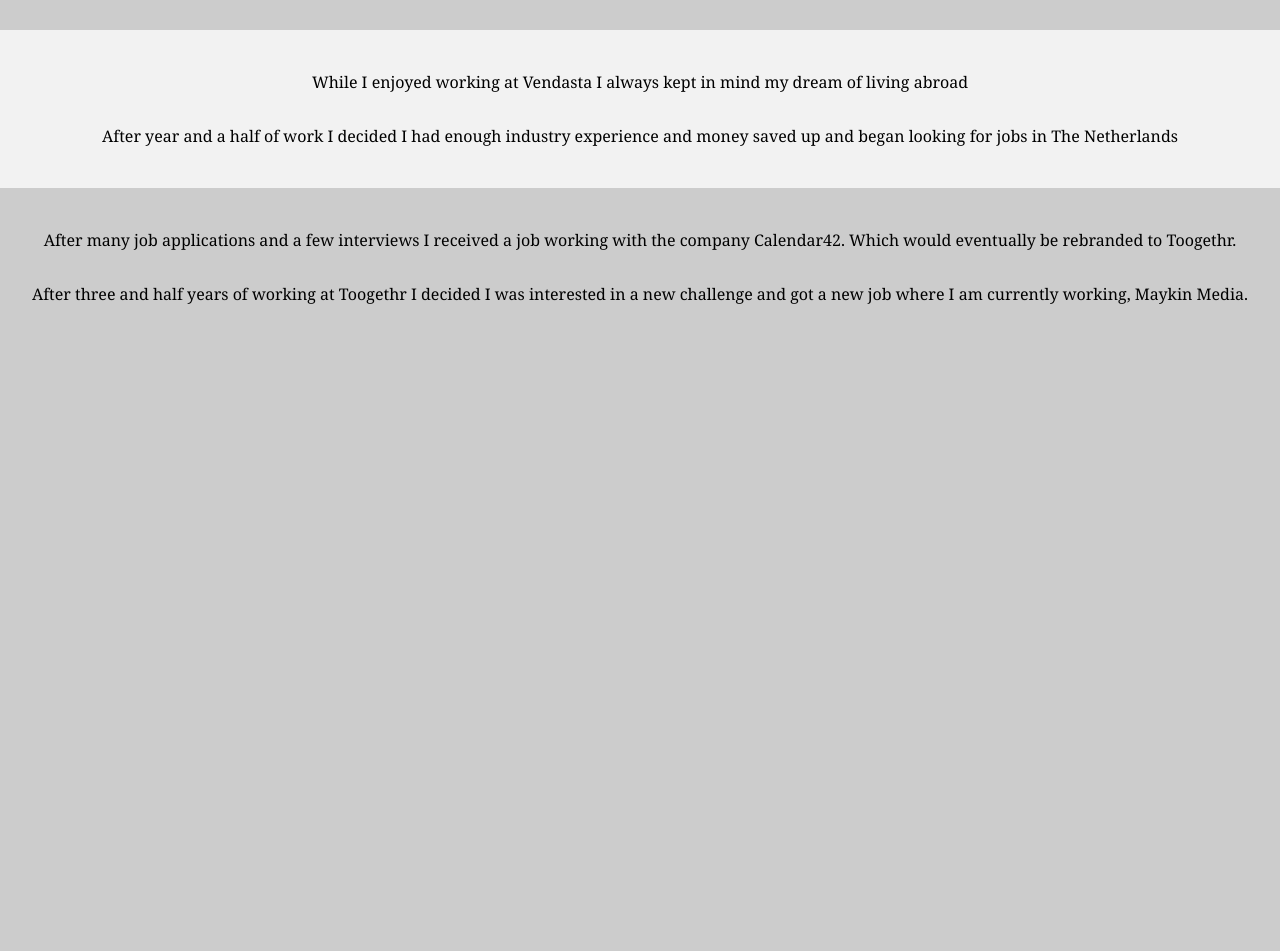
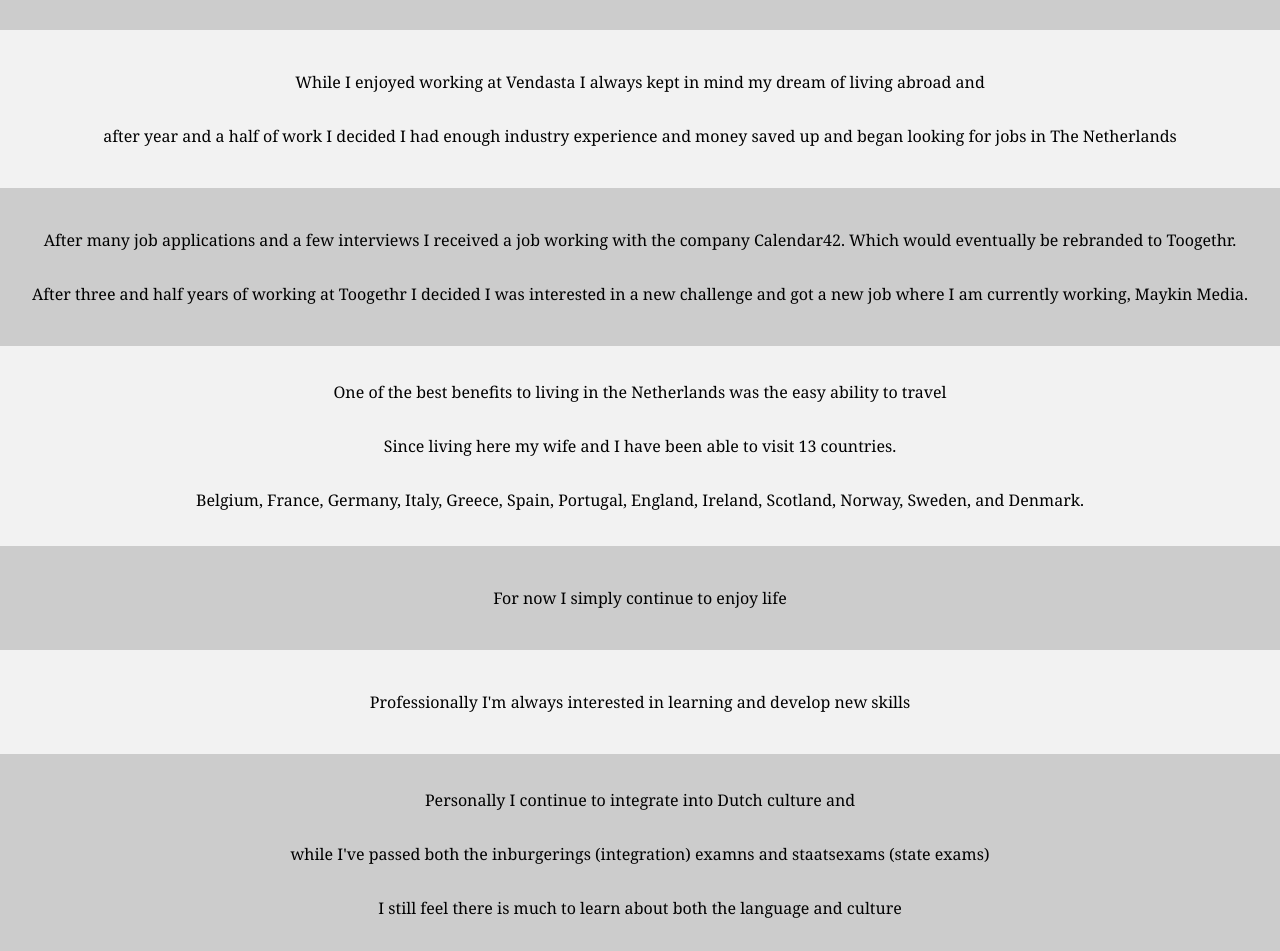
Before and after one commit to SheaMeyers/SheaMeyers.github.io, a React (Create React App) app: page /about-me in a window 1280 px wide. Shown: the part 1060-2011 px from the top of the page. Before the commit the page ends 1406 px from the top, so only its background shows below. Built offline with nearby package versions, Linux system fonts and the light colour scheme.

Commit message:
Add more to my about me page

```diff
--- a/src/AboutMe.tsx
+++ b/src/AboutMe.tsx
@@ -56,10 +56,10 @@ const AboutMe: React.FC = () => {
             </div>
             <div className="About-me-off-white-section">
                 <p>
-                    While I enjoyed working at Vendasta I always kept in mind my dream of living abroad
+                    While I enjoyed working at Vendasta I always kept in mind my dream of living abroad and
                 </p>
                 <p>
-                    After year and a half of work I decided I had enough industry experience and money saved up
+                    after year and a half of work I decided I had enough industry experience and money saved up
                     and began looking for jobs in The Netherlands
                 </p>
             </div>
@@ -73,6 +73,39 @@ const AboutMe: React.FC = () => {
                     got a new job where I am currently working, Maykin Media.
                 </p>
             </div>
+            <div className="About-me-off-white-section">
+                <p>
+                    One of the best benefits to living in the Netherlands was the easy ability to travel
+                </p>
+                <p>
+                    Since living here my wife and I have been able to visit 13 countries.
+                </p>
+                <p>
+                    Belgium, France, Germany, Italy, Greece, Spain, Portugal,
+                    England, Ireland, Scotland, Norway, Sweden, and Denmark.
+                </p>
+            </div>
+            <div className="About-me-grey-section">
+                <p>
+                    For now I simply continue to enjoy life
+                </p>
+            </div>
+            <div className="About-me-off-white-section">
+                <p>
+                    Professionally I'm always interested in learning and develop new skills
+                </p>
+            </div>
+            <div className="About-me-grey-section">
+                <p>
+                    Personally I continue to integrate into Dutch culture and
+                </p>
+                <p>
+                    while I've passed both the inburgerings (integration) examns and staatsexams (state exams)
+                </p>
+                <p>
+                    I still feel there is much to learn about both the language and culture
+                </p>
+            </div>
         </div>
     );
 };
```
